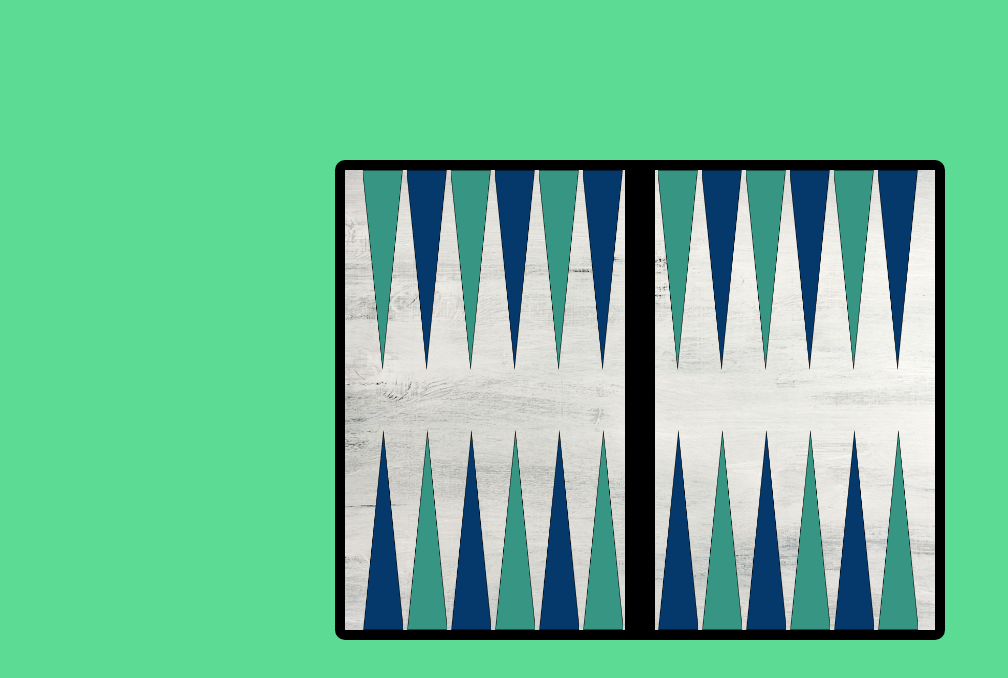
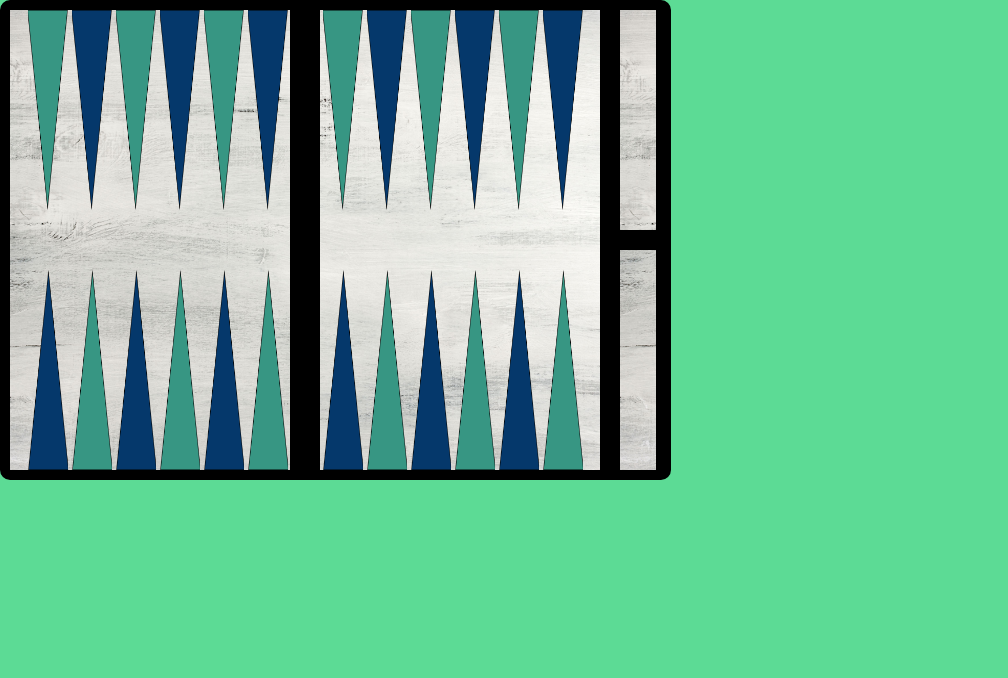
Before and after one commit to nirpel/Backgammon, an Angular app in the folder Client/: page /backgammon in a window 1280 px wide. Shown: the top 678 px of the page, without its empty margins (0-1008 px from the left). Built offline with nearby package versions, Linux system fonts and the light colour scheme; a web font is replaced by a local one.

Commit message:
Handle piece removing from home correctly

```diff
--- a/Client/src/app/components/backgammon/board/board.component.css
+++ b/Client/src/app/components/backgammon/board/board.component.css
@@ -1,8 +1,7 @@
 .board-container {
+    width: auto;
     display: flex;
-    width: 100%;
-    height: 100%;
-    justify-content: center;
+    justify-content: flex-start;
     align-items: center;
 }
 
@@ -14,11 +13,42 @@
     background-size: cover;
     box-sizing: border-box;
     border: 10px solid black;
-    border-radius: 10px;
+    border-radius: 10px 0 0 10px;
     margin: 0;
     padding: 0;
     display: grid;
     grid-template-columns: repeat(2, 1fr);
+}
+
+.side-pockets {
+    height: 480px;
+    width: 61px;
+    position: relative;
+    background-image: url('src/assets/images/white-wood-background.jpg');
+    background-size: cover;
+    box-sizing: border-box;
+    border-width: 10px 15px 10px 10px;
+    border-style: solid;
+    border-color: black;
+    border-radius: 0 10px 10px 0;
+    display: flex;
+    flex-direction: column;
+}
+
+.pocket-marked {
+    box-shadow: inset 0px 0px 10px 5px red;
+}
+
+.side-pockets-seperator {
+    background-color: black;
+    z-index: 1;
+    height: 20px;
+    width: 110%;
+}
+
+.side-pocket-container {
+    height: 220px;
+    width: 100%;
 }
 
 .top-row {
@@ -59,7 +89,7 @@
     filter: drop-shadow(0 -8px 10px red);
 }
 
-.arrow-marked:hover {
+.arrow-marked:hover, .pocket-marked:hover {
     opacity: 0.85;
     cursor: pointer;
 }
--- a/Client/src/app/components/backgammon/board/board.component.html
+++ b/Client/src/app/components/backgammon/board/board.component.html
@@ -1,85 +1,109 @@
 <div class="board-container">
     <div class="board">
         <div class="top-row">
-            <div class="arrow-down odd" (click)="onBarClick(0)" [ngClass]="optionalBarsIndexes.includes(getBarGameIndexer(0)) ? 'arrow-marked' : ''">
+            <div class="arrow-down odd" (click)="onBarClick(0)"
+                [ngClass]="optionalBarsIndexes.includes(getBarGameIndexer(0)) ? 'arrow-marked' : ''">
                 <ng-container #bar class="piece-container"></ng-container>
             </div>
-            <div class="arrow-down even" (click)="onBarClick(1)" [ngClass]="optionalBarsIndexes.includes(getBarGameIndexer(1)) ? 'arrow-marked' : ''">
+            <div class="arrow-down even" (click)="onBarClick(1)"
+                [ngClass]="optionalBarsIndexes.includes(getBarGameIndexer(1)) ? 'arrow-marked' : ''">
                 <ng-container #bar class="piece-container"></ng-container>
             </div>
-            <div class="arrow-down odd" (click)="onBarClick(2)" [ngClass]="optionalBarsIndexes.includes(getBarGameIndexer(2)) ? 'arrow-marked' : ''">
+            <div class="arrow-down odd" (click)="onBarClick(2)"
+                [ngClass]="optionalBarsIndexes.includes(getBarGameIndexer(2)) ? 'arrow-marked' : ''">
                 <ng-container #bar class="piece-container"></ng-container>
             </div>
-            <div class="arrow-down even" (click)="onBarClick(3)" [ngClass]="optionalBarsIndexes.includes(getBarGameIndexer(3)) ? 'arrow-marked' : ''">
+            <div class="arrow-down even" (click)="onBarClick(3)"
+                [ngClass]="optionalBarsIndexes.includes(getBarGameIndexer(3)) ? 'arrow-marked' : ''">
                 <ng-container #bar class="piece-container"></ng-container>
             </div>
-            <div class="arrow-down odd" (click)="onBarClick(4)" [ngClass]="optionalBarsIndexes.includes(getBarGameIndexer(4)) ? 'arrow-marked' : ''">
+            <div class="arrow-down odd" (click)="onBarClick(4)"
+                [ngClass]="optionalBarsIndexes.includes(getBarGameIndexer(4)) ? 'arrow-marked' : ''">
                 <ng-container #bar class="piece-container"></ng-container>
             </div>
-            <div class="arrow-down even" (click)="onBarClick(5)" [ngClass]="optionalBarsIndexes.includes(getBarGameIndexer(5)) ? 'arrow-marked' : ''">
+            <div class="arrow-down even" (click)="onBarClick(5)"
+                [ngClass]="optionalBarsIndexes.includes(getBarGameIndexer(5)) ? 'arrow-marked' : ''">
                 <ng-container #bar class="piece-container"></ng-container>
             </div>
         </div>
 
         <div class="top-row">
-            <div class="arrow-down odd" (click)="onBarClick(6)" [ngClass]="optionalBarsIndexes.includes(getBarGameIndexer(6)) ? 'arrow-marked' : ''">
+            <div class="arrow-down odd" (click)="onBarClick(6)"
+                [ngClass]="optionalBarsIndexes.includes(getBarGameIndexer(6)) ? 'arrow-marked' : ''">
                 <ng-container #bar class="piece-container"></ng-container>
             </div>
-            <div class="arrow-down even" (click)="onBarClick(7)" [ngClass]="optionalBarsIndexes.includes(getBarGameIndexer(7)) ? 'arrow-marked' : ''">
+            <div class="arrow-down even" (click)="onBarClick(7)"
+                [ngClass]="optionalBarsIndexes.includes(getBarGameIndexer(7)) ? 'arrow-marked' : ''">
                 <ng-container #bar class="piece-container"></ng-container>
             </div>
-            <div class="arrow-down odd" (click)="onBarClick(8)" [ngClass]="optionalBarsIndexes.includes(getBarGameIndexer(8)) ? 'arrow-marked' : ''">
+            <div class="arrow-down odd" (click)="onBarClick(8)"
+                [ngClass]="optionalBarsIndexes.includes(getBarGameIndexer(8)) ? 'arrow-marked' : ''">
                 <ng-container #bar class="piece-container"></ng-container>
             </div>
-            <div class="arrow-down even" (click)="onBarClick(9)" [ngClass]="optionalBarsIndexes.includes(getBarGameIndexer(9)) ? 'arrow-marked' : ''">
+            <div class="arrow-down even" (click)="onBarClick(9)"
+                [ngClass]="optionalBarsIndexes.includes(getBarGameIndexer(9)) ? 'arrow-marked' : ''">
                 <ng-container #bar class="piece-container"></ng-container>
             </div>
-            <div class="arrow-down odd" (click)="onBarClick(10)" [ngClass]="optionalBarsIndexes.includes(getBarGameIndexer(10)) ? 'arrow-marked' : ''">
+            <div class="arrow-down odd" (click)="onBarClick(10)"
+                [ngClass]="optionalBarsIndexes.includes(getBarGameIndexer(10)) ? 'arrow-marked' : ''">
                 <ng-container #bar class="piece-container"></ng-container>
             </div>
-            <div class="arrow-down even" (click)="onBarClick(11)" [ngClass]="optionalBarsIndexes.includes(getBarGameIndexer(11)) ? 'arrow-marked' : ''">
+            <div class="arrow-down even" (click)="onBarClick(11)"
+                [ngClass]="optionalBarsIndexes.includes(getBarGameIndexer(11)) ? 'arrow-marked' : ''">
                 <ng-container #bar class="piece-container"></ng-container>
             </div>
         </div>
 
         <div class="bottom-row">
-            <div class="arrow-up odd" (click)="onBarClick(12)" [ngClass]="optionalBarsIndexes.includes(getBarGameIndexer(12)) ? 'arrow-marked' : ''">
+            <div class="arrow-up odd" (click)="onBarClick(12)"
+                [ngClass]="optionalBarsIndexes.includes(getBarGameIndexer(12)) ? 'arrow-marked' : ''">
                 <ng-container #bar class="piece-container"></ng-container>
             </div>
-            <div class="arrow-up even" (click)="onBarClick(13)" [ngClass]="optionalBarsIndexes.includes(getBarGameIndexer(13)) ? 'arrow-marked' : ''">
+            <div class="arrow-up even" (click)="onBarClick(13)"
+                [ngClass]="optionalBarsIndexes.includes(getBarGameIndexer(13)) ? 'arrow-marked' : ''">
                 <ng-container #bar class="piece-container"></ng-container>
             </div>
-            <div class="arrow-up odd" (click)="onBarClick(14)" [ngClass]="optionalBarsIndexes.includes(getBarGameIndexer(14)) ? 'arrow-marked' : ''">
+            <div class="arrow-up odd" (click)="onBarClick(14)"
+                [ngClass]="optionalBarsIndexes.includes(getBarGameIndexer(14)) ? 'arrow-marked' : ''">
                 <ng-container #bar class="piece-container"></ng-container>
             </div>
-            <div class="arrow-up even" (click)="onBarClick(15)" [ngClass]="optionalBarsIndexes.includes(getBarGameIndexer(15)) ? 'arrow-marked' : ''">
+            <div class="arrow-up even" (click)="onBarClick(15)"
+                [ngClass]="optionalBarsIndexes.includes(getBarGameIndexer(15)) ? 'arrow-marked' : ''">
                 <ng-container #bar class="piece-container"></ng-container>
             </div>
-            <div class="arrow-up odd" (click)="onBarClick(16)" [ngClass]="optionalBarsIndexes.includes(getBarGameIndexer(16)) ? 'arrow-marked' : ''">
+            <div class="arrow-up odd" (click)="onBarClick(16)"
+                [ngClass]="optionalBarsIndexes.includes(getBarGameIndexer(16)) ? 'arrow-marked' : ''">
                 <ng-container #bar class="piece-container"></ng-container>
             </div>
-            <div class="arrow-up even" (click)="onBarClick(17)" [ngClass]="optionalBarsIndexes.includes(getBarGameIndexer(17)) ? 'arrow-marked' : ''">
+            <div class="arrow-up even" (click)="onBarClick(17)"
+                [ngClass]="optionalBarsIndexes.includes(getBarGameIndexer(17)) ? 'arrow-marked' : ''">
                 <ng-container #bar class="piece-container"></ng-container>
             </div>
         </div>
 
         <div class="bottom-row">
-            <div class="arrow-up odd" (click)="onBarClick(18)" [ngClass]="optionalBarsIndexes.includes(getBarGameIndexer(18)) ? 'arrow-marked' : ''">
+            <div class="arrow-up odd" (click)="onBarClick(18)"
+                [ngClass]="optionalBarsIndexes.includes(getBarGameIndexer(18)) ? 'arrow-marked' : ''">
                 <ng-container #bar class="piece-container"></ng-container>
             </div>
-            <div class="arrow-up even" (click)="onBarClick(19)" [ngClass]="optionalBarsIndexes.includes(getBarGameIndexer(19)) ? 'arrow-marked' : ''">
+            <div class="arrow-up even" (click)="onBarClick(19)"
+                [ngClass]="optionalBarsIndexes.includes(getBarGameIndexer(19)) ? 'arrow-marked' : ''">
                 <ng-container #bar class="piece-container"></ng-container>
             </div>
-            <div class="arrow-up odd" (click)="onBarClick(20)" [ngClass]="optionalBarsIndexes.includes(getBarGameIndexer(20)) ? 'arrow-marked' : ''">
+            <div class="arrow-up odd" (click)="onBarClick(20)"
+                [ngClass]="optionalBarsIndexes.includes(getBarGameIndexer(20)) ? 'arrow-marked' : ''">
                 <ng-container #bar class="piece-container"></ng-container>
             </div>
-            <div class="arrow-up even" (click)="onBarClick(21)" [ngClass]="optionalBarsIndexes.includes(getBarGameIndexer(21)) ? 'arrow-marked' : ''">
+            <div class="arrow-up even" (click)="onBarClick(21)"
+                [ngClass]="optionalBarsIndexes.includes(getBarGameIndexer(21)) ? 'arrow-marked' : ''">
                 <ng-container #bar class="piece-container"></ng-container>
             </div>
-            <div class="arrow-up odd" (click)="onBarClick(22)" [ngClass]="optionalBarsIndexes.includes(getBarGameIndexer(22)) ? 'arrow-marked' : ''">
+            <div class="arrow-up odd" (click)="onBarClick(22)"
+                [ngClass]="optionalBarsIndexes.includes(getBarGameIndexer(22)) ? 'arrow-marked' : ''">
                 <ng-container #bar class="piece-container"></ng-container>
             </div>
-            <div class="arrow-up even" (click)="onBarClick(23)" [ngClass]="optionalBarsIndexes.includes(getBarGameIndexer(23)) ? 'arrow-marked' : ''">
+            <div class="arrow-up even" (click)="onBarClick(23)"
+                [ngClass]="optionalBarsIndexes.includes(getBarGameIndexer(23)) ? 'arrow-marked' : ''">
                 <ng-container #bar class="piece-container"></ng-container>
             </div>
         </div>
@@ -105,4 +129,14 @@
             </div>
         </div>
     </div>
+    <div class="side-pockets">
+        <div class="side-pocket-container">
+            <ng-container #opponentPocket></ng-container>
+        </div>
+        <div class="side-pockets-seperator"></div>
+        <div class="side-pocket-container" (click)="onBarClick(23)"
+            [ngClass]="optionalBarsIndexes.includes(24) && gameService.isPlayerTurn ? 'pocket-marked' : ''">
+            <ng-container #playerPocket></ng-container>
+        </div>
+    </div>
 </div>
--- a/Client/src/app/components/backgammon/piece/piece.component.html
+++ b/Client/src/app/components/backgammon/piece/piece.component.html
@@ -1 +1,2 @@
-<div class="piece" [ngClass]="color === black ? 'black' : 'white'" (click)="onClick()"></div>
+<div class="piece" [ngClass]="[color === black ? 'black' : 'white', isFlat ? 'piece-flat' : 'piece-round']"
+    (click)="onClick()"></div>
--- a/Client/src/app/components/backgammon/piece/piece.component.ts
+++ b/Client/src/app/components/backgammon/piece/piece.component.ts
@@ -13,6 +13,7 @@ export class PieceComponent implements OnInit {
   black: PieceColor = PieceColor.Black;
   color: PieceColor = this.gameService.newPieceColor;
   location: number;
+  isFlat = false;
 
   constructor(private gameService: BackgammonService) { }
 
@@ -20,6 +21,8 @@ export class PieceComponent implements OnInit {
   }
 
   onClick() {
-    this.gameService.onPieceClicked(this.location, this.color);
+    if (!this.isFlat) {
+      this.gameService.onPieceClicked(this.location, this.color);
+    }
   }
 }
```
Also changed, not shown: Client/src/app/components/backgammon/board/board.component.ts (+42 -21 lines), Client/src/app/components/backgammon/piece/piece.component.css (+9 -2 lines), 1 other file (tests, documents, lock files or other folders).
